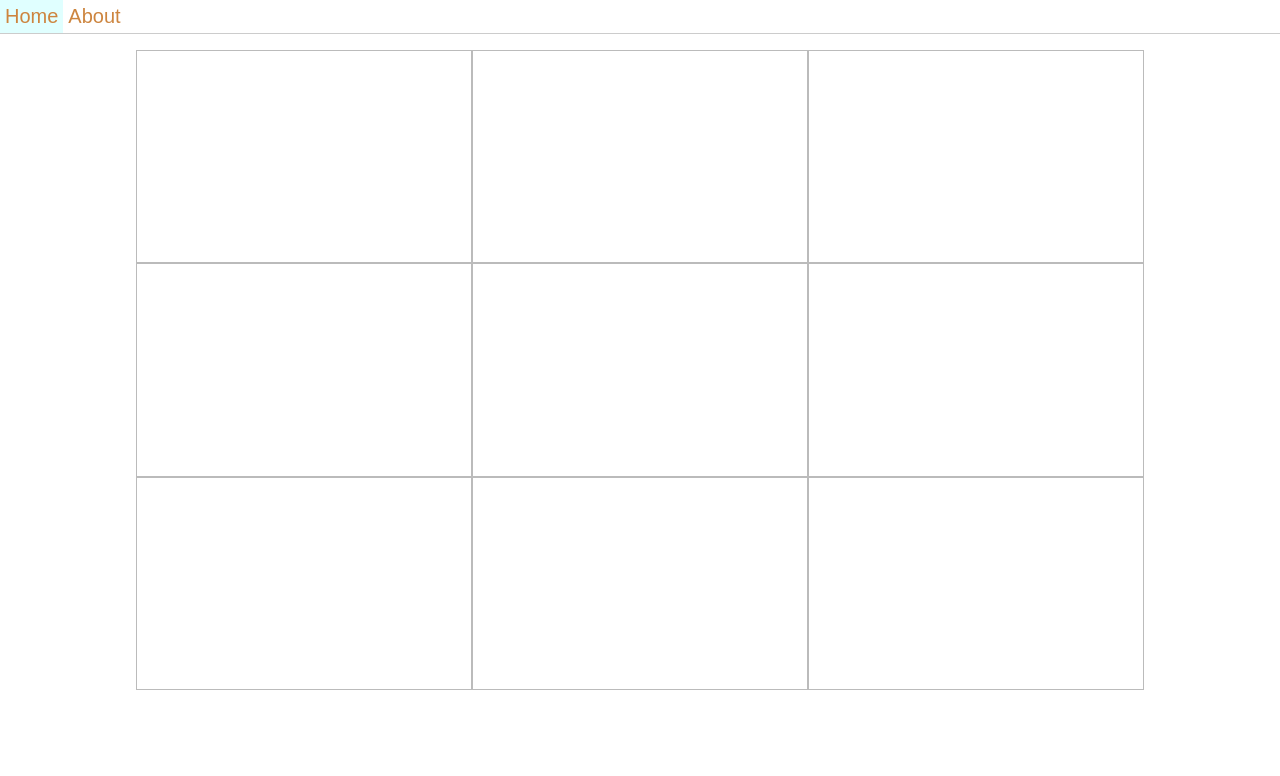
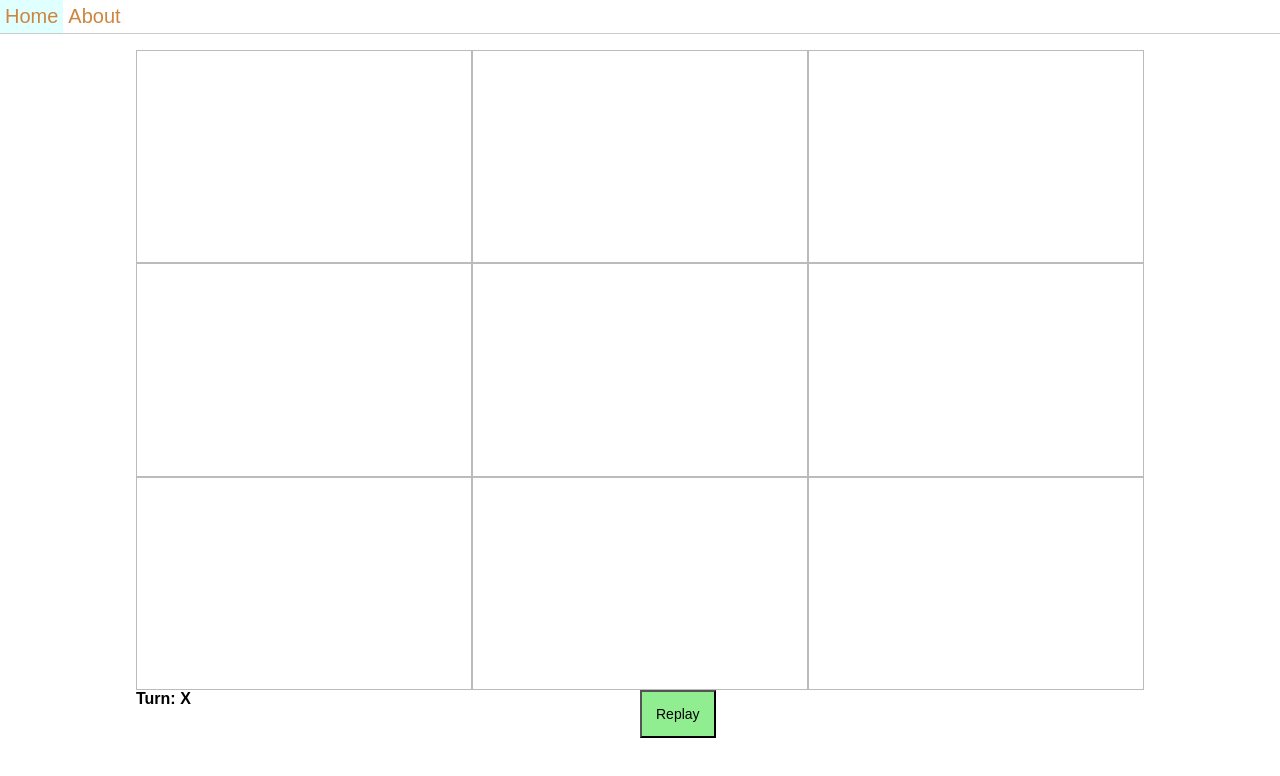
Before and after one commit to DalerAsrorov/react-workspace, a React app: page /tictactoe in a window 1280 px wide. Shown: the top 776 px of the page. Built offline with nearby package versions, Linux system fonts and the light colour scheme.

Commit message:
Score info shows correct values

```diff
--- a/src/containers/TicTacToe.jsx
+++ b/src/containers/TicTacToe.jsx
@@ -1,6 +1,7 @@
 import React, { Component } from 'react';
 import styled from 'styled-components';
 import Grid from './components/Grid';
+import ScoreInfo from './components/ScoreInfo';
 
 const TicTacToeWrapper = styled.div`
     width: 80%;
@@ -9,13 +10,17 @@ const TicTacToeWrapper = styled.div`
     margin-top: 15px;
 `;
 
+const DEFAULT_STATE = {
+    board: [null, null, null, null, null, null, null, null, null],
+
+    // x = true, 0 = false
+    isTurn: true
+};
+
+const [OPTION_1, OPTION_2] = ['X', '0'];
+
 export default class TicTacToe extends Component {
-    state = {
-        board: [null, null, null, null, null, null, null, null, null],
-
-        // x = true, 0 = false
-        isTurn: true
-    };
+    state = DEFAULT_STATE;
 
     _handleStepMade(index) {
         let { isTurn, board } = this.state;
@@ -33,12 +38,28 @@ export default class TicTacToe extends Component {
         });
     }
 
+    _handleClearBoard() {
+        this.setState(DEFAULT_STATE);
+    }
+
     render() {
-        const { board } = this.state;
+        const { board, isTurn } = this.state;
 
         return (
             <TicTacToeWrapper>
-                <Grid board={board} onStepMade={this._handleStepMade.bind(this)} n={3} option1="X" option2="0" />
+                <Grid
+                    board={board}
+                    onStepMade={this._handleStepMade.bind(this)}
+                    n={3}
+                    option1={OPTION_1}
+                    option2={OPTION_2}
+                />
+                <ScoreInfo
+                    onClearBoard={this._handleClearBoard.bind(this)}
+                    isTurn={isTurn}
+                    option1={OPTION_1}
+                    option2={OPTION_2}
+                />
             </TicTacToeWrapper>
         );
     }
--- a/src/containers/components/Cell.jsx
+++ b/src/containers/components/Cell.jsx
@@ -60,9 +60,9 @@ export default class Cell extends PureComponent {
         let cell = _generateCell();
 
         if (value) {
+            cell = _generateCell(option1);
+        } else if (value === false) {
             cell = _generateCell(option2);
-        } else if (value === false) {
-            cell = _generateCell(option1);
         }
 
         return cell;
--- /dev/null
+++ b/src/containers/components/ScoreInfo.jsx
@@ -0,0 +1,45 @@
+import React, { PureComponent } from 'react';
+import PropTypes from 'prop-types';
+import styled from 'styled-components';
+
+const ScoreInfoWrapper = styled.div`
+    display: flex;
+    flex-direction: row;
+    justify-content: center;
+`;
+
+const ScoreInfoChild = styled.div`
+    flex: 1 1;
+    font-weight: bold;
+`;
+
+const ReplayButton = styled.button`
+    padding: 1.0em;
+    font-size: 14px;
+    background: lightgreen;
+`;
+
+export default class ScoreInfo extends PureComponent {
+    static propTypes = {
+        onClearBoard: PropTypes.func.isRequired,
+        isTurn: PropTypes.bool.isRequired,
+        option1: PropTypes.string.isRequired,
+        option2: PropTypes.string.isRequired
+    };
+
+    render() {
+        const { onClearBoard, isTurn, option1, option2 } = this.props;
+        const currentPlayer = isTurn ? option1 : option2;
+
+        return (
+            <ScoreInfoWrapper>
+                <ScoreInfoChild>
+                    Turn: {currentPlayer}
+                </ScoreInfoChild>
+                <ScoreInfoChild>
+                    <ReplayButton onClick={onClearBoard}>Replay</ReplayButton>
+                </ScoreInfoChild>
+            </ScoreInfoWrapper>
+        );
+    }
+}
```
